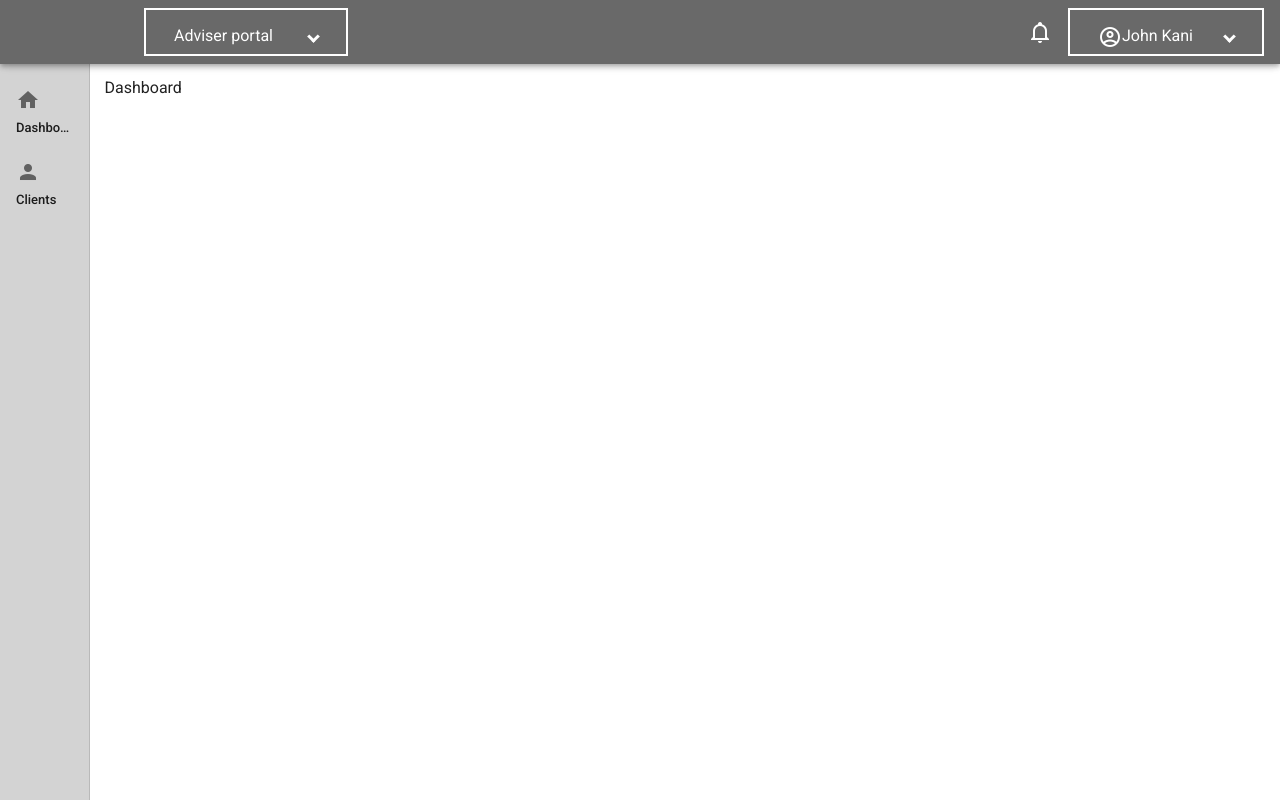
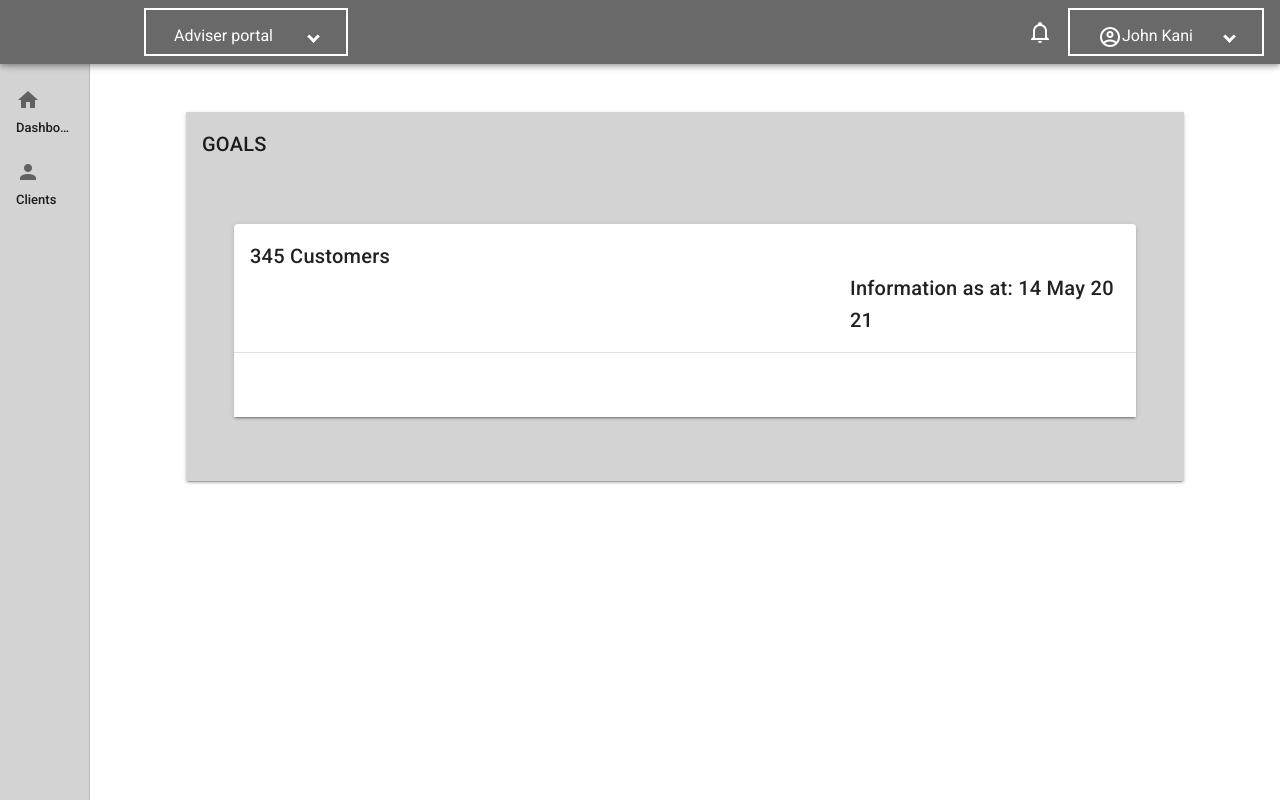
Before and after one commit to matthewjordaan-vaxowave/adviser-digital-enablement, a Vue app: page / in a window 1280 px wide. Built offline with nearby package versions, Linux system fonts and the light colour scheme.

Commit message:
minor changes

```diff
--- a/package.json
+++ b/package.json
@@ -9,7 +9,10 @@
     "lint": "vue-cli-service lint"
   },
   "dependencies": {
+    "@types/chart.js": "^2.9.32",
+    "chart.js": "^3.2.1",
     "core-js": "^3.6.5",
+    "moment": "^2.29.1",
     "vue": "^2.6.11",
     "vue-class-component": "^7.2.3",
     "vue-property-decorator": "^9.1.2",
--- a/src/components/Clients.vue
+++ b/src/components/Clients.vue
@@ -1,5 +1,5 @@
 <template>
-  <div>
+  <div class="shift">
     <v-card color="#D3D3D3" class="shift" tile>
       <v-card-title>CLIENTS </v-card-title>
       <v-card class="shift">
@@ -9,21 +9,16 @@
             append-icon="mdi-magnify"
             label="Filter"
             hide-details
-          ></v-text-field>
+            class="search"
+            ><v-btn><v-icon>mdi-magnify</v-icon></v-btn></v-text-field
+          >
         </v-card-title>
-        <v-data-table
-          :headers="headers"
-          :items="data"
-          :search="search"
+        <v-data-table :headers="headers" :items="data" :search="search"
           ><!-- eslint-disable-next-line -->
           <template v-slot:item.clientProfile="{ item }">
-         <v-btn
-         elevation="2"
-         rounded
+            <v-btn elevation="2" rounded
               >Download
-         <v-icon color="green">
-          mdi-download
-         </v-icon>
+              <v-icon color="green"> mdi-download </v-icon>
             </v-btn>
           </template>
         </v-data-table>
@@ -56,84 +51,84 @@ export default Vue.extend({
           contactDetails: "0662339178",
           Id: "9501180681083",
           nextReview: "20 Jun 2021- 3 days",
-          clientProfile: "download",
+          clientProfile: "",
         },
         {
           name: "Mama  Matomane",
           contactDetails: "0662339178",
           Id: "9501180681083",
           nextReview: "20 Jun 2021- 3 days",
-          clientProfile: "download",
+          clientProfile: "",
         },
         {
           name: "Sibonelo Matomane",
           contactDetails: "0662339178",
           Id: "9501180681083",
           nextReview: "20 Jun 2021- 3 days",
-          clientProfile: "download",
+          clientProfile: "",
         },
         {
           name: "Ntando Matomane",
           contactDetails: "0662339178",
           Id: "9501180681083",
           nextReview: "20 Jun 2021- 3 days",
-          clientProfile: "download",
+          clientProfile: "",
         },
         {
           name: "Mlibo Matomane",
           contactDetails: "0662339178",
           Id: "9501180681083",
           nextReview: "20 Jun 2021- 3 days",
-          clientProfile: "download",
+          clientProfile: "",
         },
         {
           name: "Asemahle Nondula",
           contactDetails: "0662339178",
           Id: "9501180681083",
           nextReview: "20 Jun 2021- 3 days",
-          clientProfile: "download",
+          clientProfile: "",
         },
         {
           name: "Sisi Matomane",
           contactDetails: "0662339178",
           Id: "9501180681083",
           nextReview: "20 Jun 2021- 3 days",
-          clientProfile: "download",
+          clientProfile: "",
         },
         {
           name: "Bhuti Matomane",
           contactDetails: "0662339178",
           Id: "9501180681083",
           nextReview: "20 Jun 2021- 3 days",
-          clientProfile: "download",
+          clientProfile: "",
         },
         {
           name: "Makazi Matomane",
           contactDetails: "0662339178",
           Id: "9501180681083",
           nextReview: "20 Jun 2021- 3 days",
-          clientProfile: "download",
+          clientProfile: "",
         },
         {
           name: "Likho Matomane",
           contactDetails: "0662339178",
           Id: "9501180681083",
           nextReview: "20 Jun 2021- 3 days",
-          clientProfile: "download",
+          clientProfile: "",
         },
         {
           name: "Sikho Matomane",
           contactDetails: "0662339178",
           Id: "9501180681083",
           nextReview: "20 Jun 2021- 3 days",
-          clientProfile: "download",
+          clientProfile: "",
         },
         {
           name: "S'yanda Matomane",
           contactDetails: "0662339178",
           Id: "9501180681083",
           nextReview: "20 Jun 2021- 3 days",
-          clientProfile: "download",
+          clientProfile: "",
         },
       ],
     };
@@ -142,13 +137,13 @@ export default Vue.extend({
 </script>
 <style scoped>
 .search {
-  margin-left: 80em;
+  margin-left: 45em;
 }
 
 .shift {
-  margin-left: 4em;
+  margin-left: 3em;
   margin-top: 3em;
-  margin-right: 5em;
-  padding-bottom: 3em;
+  margin-right: 3em;
+  padding-bottom: 4em;
 }
 </style>
--- a/src/components/Dashboard.vue
+++ b/src/components/Dashboard.vue
@@ -1,11 +1,43 @@
 <template>
-  <v-container>
-    <p>Dashboard</p>
-  </v-container>
+  <div class="shift">
+    <v-card color="#D3D3D3" class="shift" tile>
+      <v-card-title><span>GOALS</span> </v-card-title>
+      <v-card class="shift">
+        <v-card-title
+          >345 Customers
+          <span class="shift-title-text"
+            >Information as at: {{ lastUpdatedDate | date }}</span
+          >
+        </v-card-title>
+        <v-divider></v-divider>
+      </v-card>
+    </v-card>
+  </div>
 </template>
 <script lang="ts">
 import Vue from "vue";
 export default Vue.extend({
-  name: "DashboardView",
+  name: "Dashboard",
+  data() {
+    return {
+      lastUpdatedDate: new Date(),
+    };
+  },
 });
 </script>
+<style scoped>
+.search {
+  margin-left: 45em;
+}
+
+.shift {
+  margin-left: 3em;
+  margin-top: 3em;
+  margin-right: 3em;
+  padding-bottom: 4em;
+}
+.shift-title-text {
+  margin-left: 30em;
+  padding-right: 0em;
+}
+</style>
--- /dev/null
+++ b/src/filters/date.ts
@@ -0,0 +1,5 @@
+import moment from 'moment';
+export default (value: string) => {
+    const date = new Date(value)
+    return moment(date.toLocaleDateString(['en-US']) ).format('DD MMMM YYYY')
+}
--- a/src/main.ts
+++ b/src/main.ts
@@ -2,6 +2,9 @@ import Vue from "vue";
 import App from "./App.vue";
 import router from "./router";
 import vuetify from "./plugins/vuetify";
+import DateFilter from './filters/date' // Import date
+
+Vue.filter('date', DateFilter )
 
 Vue.config.productionTip = false;
 
--- a/src/router/index.ts
+++ b/src/router/index.ts
@@ -1,6 +1,5 @@
 import Vue from "vue";
 import VueRouter, { RouteConfig } from "vue-router";
-import Home from "../views/Home.vue";
 import Dashboard from "../views/Dashboard.vue";
 import Clients from "../views/Clients.vue";
 import PageNotFound from "../views/PageNotFound.vue";
```
Also changed, not shown: src/components/Charts/DashboardDoughnut.vue (added), 1 other file (tests, documents, lock files or other folders). Lines whose indentation alone changed are shown as unchanged.
